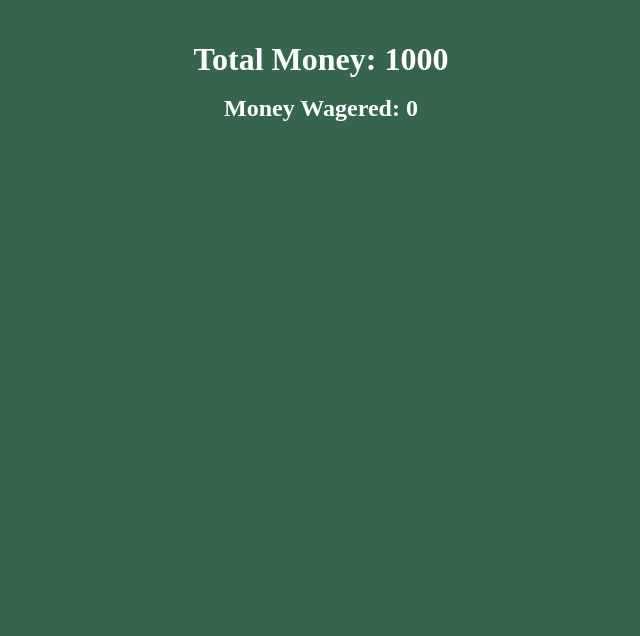
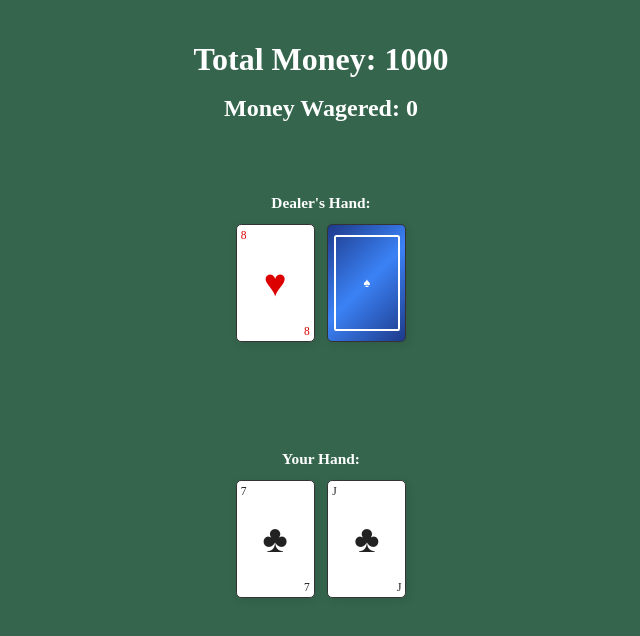
Before and after one commit to abearz8/blackjack, a Next.js app: page / in a window 1280 px wide. Both pictures are taken after a click on the button "Start". Shown: the top 636 px of the page, without its empty margins (319-959 px from the left). Built offline with nearby package versions, Linux system fonts and the light colour scheme.

Commit message:
Added randomized cards when the user starts the game

```diff
--- a/src/app/page.tsx
+++ b/src/app/page.tsx
@@ -1,7 +1,10 @@
 "use client";
 
 import Chip from "../components/Chip";
+import Card from "../components/Card";
+import CardBack from "../components/CardBack";
 import * as globalState from "../utils/globalState";
+import { dealRandomCard, resetDeck } from "../utils/cardDeck";
 import { useState } from "react";
 
 interface BettingChip {
@@ -11,6 +14,13 @@ interface BettingChip {
   color: string;
   x: number;
   y: number;
+}
+
+interface GameState {
+  playerHand: any[];
+  dealerHand: any[];
+  dealerHiddenCard: any | null;
+  gameStarted: boolean;
 }
 
 export default function Home() {
@@ -25,6 +35,14 @@ export default function Home() {
 
   // State to control visibility of UI elements
   const [showBettingUI, setShowBettingUI] = useState(true);
+
+  // State for blackjack game
+  const [gameState, setGameState] = useState<GameState>({
+    playerHand: [],
+    dealerHand: [],
+    dealerHiddenCard: null,
+    gameStarted: false
+  });
 
   // Function to refresh the display
   const refreshDisplay = () => {
@@ -72,6 +90,22 @@ export default function Home() {
 
   // Function to start the game
   const handleStartGame = () => {
+    // Reset the deck
+    resetDeck();
+
+    // Deal initial cards
+    const playerCard1 = dealRandomCard();
+    const dealerCard1 = dealRandomCard();
+    const playerCard2 = dealRandomCard();
+    const dealerCard2 = dealRandomCard();
+
+    setGameState({
+      playerHand: [playerCard1, playerCard2],
+      dealerHand: [dealerCard1],
+      dealerHiddenCard: dealerCard2,
+      gameStarted: true
+    });
+
     setShowBettingUI(false); // Hide betting UI
   };
 
@@ -207,6 +241,74 @@ export default function Home() {
         </div>
       )}
 
+      {/* Game Display */}
+      {gameState.gameStarted && (
+        <div>
+          {/* Dealer's Hand Container */}
+          <div style={{
+            position: "absolute",
+            top: "25%",
+            left: "10%",
+            width: "80%",
+            height: "15%",
+            display: "flex",
+            flexDirection: "column",
+            alignItems: "center",
+            justifyContent: "center"
+          }}>
+            <h3 style={{ color: "white", marginBottom: "1vw", fontSize: "1.2vw" }}>Dealer's Hand:</h3>
+            <div style={{
+              display: "flex",
+              gap: "1vw",
+              alignItems: "center",
+              justifyContent: "center"
+            }}>
+              {gameState.dealerHand.map((card, index) => (
+                <Card
+                  key={`dealer-${index}`}
+                  number={card.number}
+                  suit={card.suit}
+                />
+              ))}
+              {gameState.dealerHiddenCard && (
+                <CardBack
+                  key="dealer-hidden"
+                />
+              )}
+            </div>
+          </div>
+
+          {/* Player's Hand Container */}
+          <div style={{
+            position: "absolute",
+            bottom: "28%",
+            left: "10%",
+            width: "80%",
+            height: "15%",
+            display: "flex",
+            flexDirection: "column",
+            alignItems: "center",
+            justifyContent: "center"
+          }}>
+            <h3 style={{ color: "white", marginBottom: "1vw", fontSize: "1.2vw" }}>Your Hand:</h3>
+            <div style={{
+              display: "flex",
+              gap: "1vw",
+              alignItems: "center",
+              justifyContent: "center"
+            }}>
+              {gameState.playerHand.map((card, index) => (
+                <Card
+                  key={`player-${index}`}
+                  number={card.number}
+                  suit={card.suit}
+                />
+              ))}
+            </div>
+          </div>
+        </div>
+      )}
+
       {/* Bottom Chips */}
       {showBettingUI && (
         <div>
--- a/src/components/Card.tsx
+++ b/src/components/Card.tsx
@@ -16,8 +16,8 @@ export interface CardType {
 }
 
 interface CardProps extends CardType {
-  x: number;
-  y: number;
+  x?: number;
+  y?: number;
 }
 
 function getCardLabel(number: number) {
@@ -47,19 +47,17 @@ const CARD_HEIGHT = 240;
 const Card: React.FC<CardProps> = ({ number, suit, x, y }) => (
   <div
     style={{
-      position: "absolute",
-      left: x,
-      top: y,
-      width: CARD_WIDTH,
-      height: CARD_HEIGHT,
+      position: "relative",
+      width: "6vw",
+      height: "9vw",
       border: "1px solid #333",
-      borderRadius: 8,
+      borderRadius: "0.4vw",
       background: "#fff",
       display: "flex",
       flexDirection: "column",
       alignItems: "center",
       justifyContent: "center",
-      fontSize: 28,
+      fontSize: "1.4vw",
       color: suit === Suit.Hearts || suit === Suit.Diamonds ? "#d00" : "#222",
       boxShadow: "2px 2px 8px rgba(0,0,0,0.1)",
       overflow: "hidden",
@@ -69,22 +67,22 @@ const Card: React.FC<CardProps> = ({ number, suit, x, y }) => (
     <div
       style={{
         position: "absolute",
-        top: 10,
-        left: 10,
-        fontSize: 28,
+        top: "0.3vw",
+        left: "0.3vw",
+        fontSize: "0.9vw",
       }}
     >
       {getCardLabel(number)}
     </div>
     {/* Center suit */}
-    <div style={{ fontSize: 64 }}>{getSuitSymbol(suit)}</div>
+    <div style={{ fontSize: "3vw" }}>{getSuitSymbol(suit)}</div>
     {/* Bottom right number */}
     <div
       style={{
         position: "absolute",
-        bottom: 10,
-        right: 10,
-        fontSize: 28,
+        bottom: "0.3vw",
+        right: "0.3vw",
+        fontSize: "0.9vw",
       }}
     >
       {getCardLabel(number)}
--- /dev/null
+++ b/src/components/CardBack.tsx
@@ -0,0 +1,45 @@
+"use client";
+
+import React from "react";
+
+interface CardBackProps {
+  x?: number;
+  y?: number;
+}
+
+const CardBack: React.FC<CardBackProps> = ({ x, y }) => (
+  <div
+    style={{
+      position: "relative",
+      width: "6vw",
+      height: "9vw",
+      border: "1px solid #333",
+      borderRadius: "0.4vw",
+      background: "linear-gradient(135deg, #1e3a8a 0%, #3b82f6 50%, #1e3a8a 100%)",
+      display: "flex",
+      alignItems: "center",
+      justifyContent: "center",
+      boxShadow: "2px 2px 8px rgba(0,0,0,0.1)",
+      overflow: "hidden",
+    }}
+  >
+    <div
+      style={{
+        width: "80%",
+        height: "80%",
+        border: "2px solid #fff",
+        borderRadius: "0.2vw",
+        display: "flex",
+        alignItems: "center",
+        justifyContent: "center",
+        color: "#fff",
+        fontSize: "1vw",
+        fontWeight: "bold",
+      }}
+    >
+      ♠
+    </div>
+  </div>
+);
+
+export default CardBack;
--- /dev/null
+++ b/src/utils/cardDeck.ts
@@ -0,0 +1,58 @@
+import { CardType, Suit } from "../components/Card";
+
+// Track which cards have been used (1-52)
+let usedCards: number[] = [];
+
+// Reset the deck
+export const resetDeck = () => {
+  usedCards = [];
+};
+
+// Generate a random card number (1-52) that hasn't been used
+export const getRandomCardNumber = (): number => {
+  const availableCards = Array.from({ length: 52 }, (_, i) => i + 1)
+    .filter(num => !usedCards.includes(num));
+
+  if (availableCards.length === 0) {
+    resetDeck(); // Reset if all cards used
+    return getRandomCardNumber();
+  }
+
+  const randomIndex = Math.floor(Math.random() * availableCards.length);
+  const cardNumber = availableCards[randomIndex];
+  usedCards.push(cardNumber);
+  return cardNumber;
+};
+
+// Convert card number (1-52) to suit and value
+export const numberToCard = (cardNumber: number): CardType => {
+  let suit: Suit;
+  let number: number;
+
+  if (cardNumber <= 13) {
+    suit = Suit.Hearts;
+    number = cardNumber;
+  } else if (cardNumber <= 26) {
+    suit = Suit.Diamonds;
+    number = cardNumber - 13;
+  } else if (cardNumber <= 39) {
+    suit = Suit.Spades;
+    number = cardNumber - 26;
+  } else {
+    suit = Suit.Clubs;
+    number = cardNumber - 39;
+  }
+
+  return { suit, number };
+};
+
+// Deal a random card
+export const dealRandomCard = (): CardType => {
+  const cardNumber = getRandomCardNumber();
+  return numberToCard(cardNumber);
+};
+
+// Get remaining cards count
+export const getRemainingCards = (): number => {
+  return 52 - usedCards.length;
+};
```
